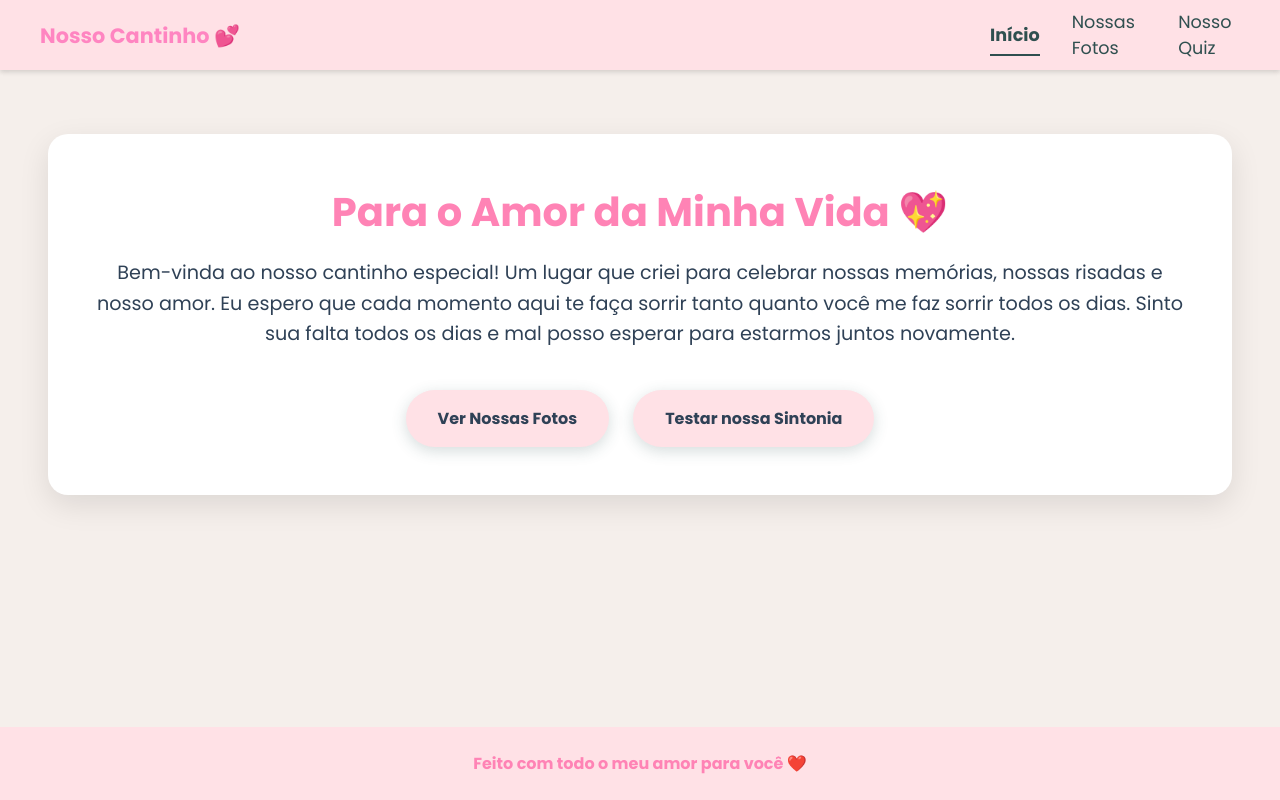
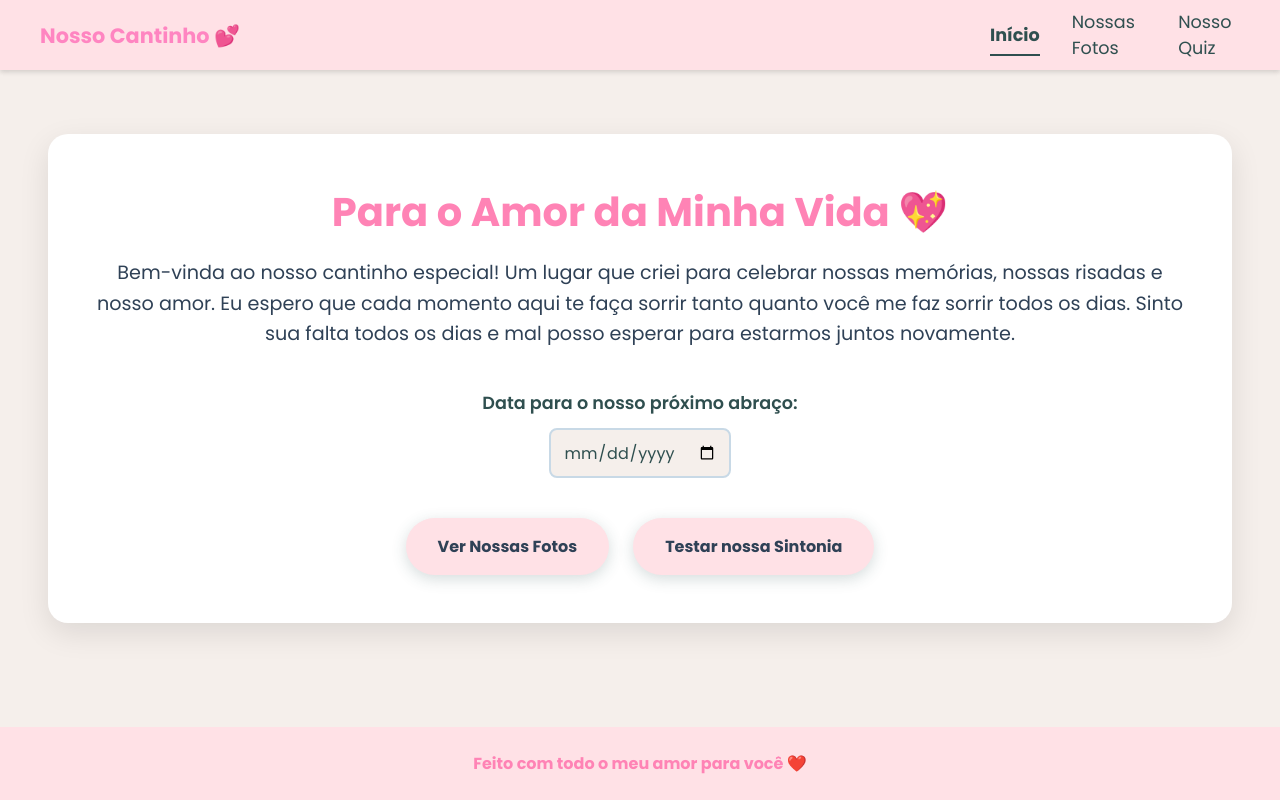
Before and after one commit to fernandoBellegarde/seven-six, a React (Vite) app: page / in a window 1280 px wide. Built offline with nearby package versions, Linux system fonts and the light colour scheme.

Commit message:
feat(Home): Implement date picker and countdown timer functionality

```diff
--- a/src/pages/Home.css
+++ b/src/pages/Home.css
@@ -56,6 +56,84 @@
   box-shadow: 0 6px 20px rgba(47, 79, 79, 0.3);
 }
 
+.date-picker-container {
+  margin-bottom: 2.5rem; /* Aumenta o espaço abaixo */
+  display: flex;
+  flex-direction: column;
+  align-items: center;
+  gap: 0.75rem;
+}
+
+/* Texto "Data para o nosso próximo abraço:" */
+.date-picker-label {
+  color: #2F4F4F; /* Azul Marinho */
+  font-weight: 600;
+  font-size: 1.1rem;
+}
+
+/* O campo de input da data */
+.date-picker-input {
+  font-family: 'Poppins', sans-serif;
+  padding: 0.6rem 0.8rem;
+  border: 2px solid #C8D9E6; /* Azul Céu */
+  border-radius: 8px;
+  font-size: 1rem;
+  color: #2F4F4F; /* Azul Marinho */
+  cursor: pointer;
+  background-color: #F5EFEB; /* Bege claro de fundo */
+  transition: all 0.3s ease;
+}
+
+.date-picker-input:focus {
+  outline: none;
+  border-color: #2F4F4F; /* Borda fica Azul Marinho ao focar */
+  box-shadow: 0 0 0 3px rgba(47, 79, 79, 0.1);
+}
+
+/* Container da contagem regressiva */
+.countdown-container {
+  background-color: #F5EFEB; /* Bege */
+  padding: 1.5rem;
+  border-radius: 15px;
+  margin: 0 auto 2.5rem auto;
+  border: 1px solid #e0d9dc; /* Borda sutil */
+}
+
+/* O timer com os números */
+.countdown-timer {
+  display: flex;
+  justify-content: center;
+  gap: 1rem;
+}
+
+/* Cada item individual (dias, horas, etc.) */
+.countdown-item {
+  display: flex;
+  flex-direction: column;
+  color: #2F4F4F; /* Azul Marinho */
+  font-size: 0.75rem; /* Texto menor (dias, horas) */
+  text-transform: uppercase;
+  min-width: 60px; /* Garante alinhamento */
+  background-color: white;
+  padding: 0.5rem;
+  border-radius: 10px;
+  box-shadow: 0 2px 5px rgba(0,0,0,0.05);
+}
+
+/* Os números grandes */
+.countdown-item span {
+  font-size: 2.2rem;
+  font-weight: 700;
+  line-height: 1.1;
+}
+
+/* Mensagem que aparece quando o tempo acaba */
+.countdown-finalizado {
+  font-size: 1.3rem;
+  font-weight: bold;
+  color: #2F4F4F; /* Azul Marinho */
+}
+
 /* ========================================= */
 /* ESTILOS PARA TELAS MAIORES (TABLET/DESKTOP) */
 /* ========================================= */
@@ -88,4 +166,10 @@
     width: auto;
     padding: 1rem 2rem;
   }
+  .countdown-timer {
+    gap: 1.5rem;
+  }
+  .countdown-item {
+    min-width: 70px;
+  }
 }
--- a/src/pages/Home.jsx
+++ b/src/pages/Home.jsx
@@ -1,8 +1,44 @@
-import React from 'react';
+import React, { useState, useEffect } from 'react';
 import { Link } from 'react-router-dom';
 import './Home.css';
 
 function Home() {
+  // Novo estado para guardar a data do input
+  const [targetDate, setTargetDate] = useState('');
+  const [timeLeft, setTimeLeft] = useState({});
+
+  // 2. Lógica da contagem regressiva agora depende do targetDate
+  useEffect(() => {
+    // Se não houver data definida, limpa o contador e para
+    if (!targetDate) {
+      setTimeLeft({});
+      return;
+    }
+
+    const calculateTimeLeft = () => {
+      const difference = +new Date(`${targetDate}T00:00:00`) - +new Date();
+      let newTimeLeft = {};
+
+      if (difference > 0) {
+        newTimeLeft = {
+          dias: Math.floor(difference / (1000 * 60 * 60 * 24)),
+          horas: Math.floor((difference / (1000 * 60 * 60)) % 24),
+          minutos: Math.floor((difference / 1000 / 60) % 60),
+          segundos: Math.floor((difference / 1000) % 60),
+        };
+      }
+      return newTimeLeft;
+    };
+
+    // Atualiza o contador a cada segundo
+    const timer = setInterval(() => {
+      setTimeLeft(calculateTimeLeft());
+    }, 1000);
+
+    // Limpa o timer quando o componente é desmontado ou a data muda
+    return () => clearInterval(timer);
+  }, [targetDate]); // Roda o efeito sempre que a data alvo mudar
+
   return (
     <div className="home-container">
       <div className="home-card">
@@ -13,6 +49,36 @@ function Home() {
           momento aqui te faça sorrir tanto quanto você me faz sorrir todos os dias.
           Sinto sua falta todos os dias e mal posso esperar para estarmos juntos novamente.
         </p>
+
+        {/* 3. Input para a data */}
+        <div className="date-picker-container">
+          <label htmlFor="date-input" className="date-picker-label">
+            Data para o nosso próximo abraço:
+          </label>
+          <input
+            type="date"
+            id="date-input"
+            className="date-picker-input"
+            onChange={(e) => setTargetDate(e.target.value)}
+          />
+        </div>
+
+        {/* 4. Contagem Regressiva Condicional - Só aparece se uma data for escolhida */}
+        {targetDate && (
+          <div className="countdown-container">
+            {Object.keys(timeLeft).length ? (
+              <div className="countdown-timer">
+                <div className="countdown-item"><span>{timeLeft.dias}</span>dias</div>
+                <div className="countdown-item"><span>{timeLeft.horas}</span>horas</div>
+                <div className="countdown-item"><span>{timeLeft.minutos}</span>min</div>
+                <div className="countdown-item"><span>{timeLeft.segundos}</span>seg</div>
+              </div>
+            ) : (
+              <span className="countdown-finalizado">A espera acabou ou a data já passou! ❤️</span>
+            )}
+          </div>
+        )}
+
         <div className="home-actions">
           <Link to="/galeria" className="home-button">Ver Nossas Fotos</Link>
           <Link to="/quiz" className="home-button">Testar nossa Sintonia</Link>
```
